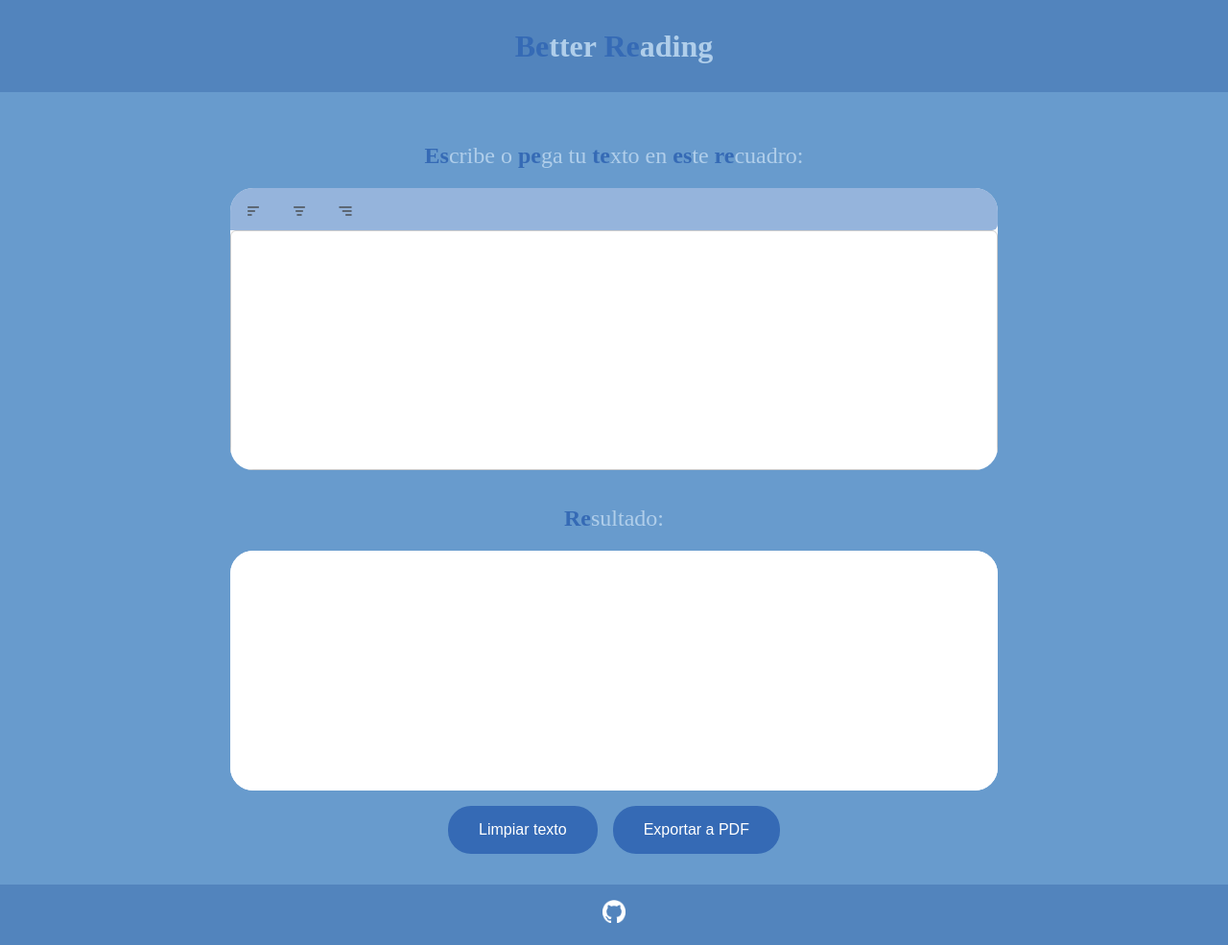
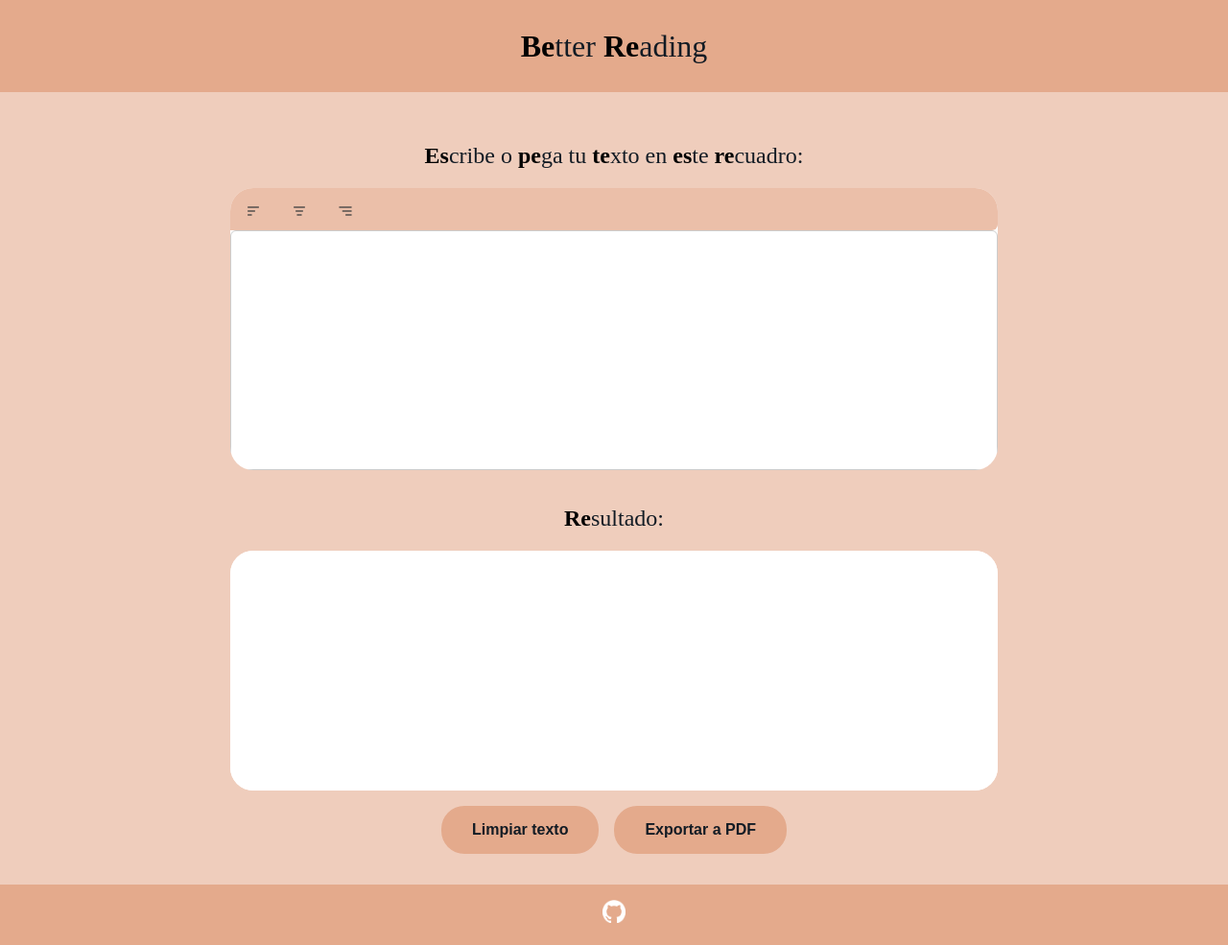
Before and after one commit to MRodriguez3751/Lectura-Bionica, a plain HTML site: page index.html in a window 1280 px wide. Shown: the whole page at 96% size. Drawn offline with nearby package versions, Linux system fonts and the light colour scheme.

Commit message:
Cambios de diseño

```diff
--- a/styles.css
+++ b/styles.css
@@ -14,16 +14,16 @@ body {
   margin: 0;
   padding: 0;
   line-height: 1.5;
-  color: #000;
+  color: #121b24;
   display: grid;
   grid-template: auto 1fr auto;
-  background-color: #689bcd;
+  background-color: #efcdbc;
   min-height: 100vh;
 }
 
 header {
   padding: 1.5rem 1rem;
-  background-color: #5284bd;
+  background-color: #e4aa8c;
   display: flex;
   margin-bottom: auto;
   align-items: center;
@@ -34,7 +34,8 @@ h1 {
   margin: 0;
   padding: 0;
   font-size: 2rem;
-  color: #b0ceea;
+  color: #121b24;
+  font-weight: 500;
 }
 
 h2 {
@@ -43,7 +44,7 @@ h2 {
   font-size: 1.5rem;
   font-weight: normal;
   text-align: center;
-  color: #b0ceea;
+  color: #121b24;
 }
 
 .content {
@@ -78,20 +79,22 @@ h2 {
   height: clamp(7.5rem, calc(100vh - 150px), 15.625rem);
   padding: 0.8rem;
   background: white;
-  color: #81a5f7;
+  color: #121b24;
   border-radius: 0.5rem;
   min-height: 6.25rem;
   font-size: 1em;
   font-family: "Hepta Slab", serif;
   line-height: 1.6;
+  word-break: break-all;
+  white-space: pre-wrap;
   overflow-wrap: break-word;
   overflow-y: auto;
   scrollbar-width: thin;
 }
 
 strong{
-  font-weight: bold;
-  color: #356ab5;
+  font-weight: 900;
+  color: #020202;
 }
 
 .buttons {
@@ -104,7 +107,7 @@ strong{
 footer {
   margin-top: auto;
   padding: 1rem;
-  background-color: #5284bd;
+  background-color: #e4aa8c;
   color: #040d16;
   align-items: center;
   justify-content: center;
@@ -115,15 +118,16 @@ footer {
 }
 
 .editorBtn {
-  background-color: #729bd1;
-  color: white;
+  background-color: #e4aa8c;
+  color: #121b24;
   padding: 1rem 1rem 0.5rem;
 }
 
 .actionBtn {
   border-radius: 1.5rem;
-  background-color: #356ab5;
-  color: #fff;
+  background-color: #e4aa8c;
+  color: #121b24;
+  font-weight: bold;
   padding: 1rem 2rem;
 }
 
@@ -193,7 +197,7 @@ img:hover {
   width: 100%;
   min-height: fit-content;
   gap: 0;
-  background-color: #729bd1;
+  background-color: #e4aa8c;
   opacity: 0.75;
   border-radius: 0.375rem;
 }
@@ -204,14 +208,17 @@ img:hover {
   min-height: 12.5rem;
   padding: 0.8rem;
   border: 1px solid #ccc;
-  color: #81a5f7;
+  color: #121b24;
   border-radius: 0.375rem;
   font-size: 1em;
   font-family: "Hepta Slab", serif;
   outline: none;
   line-height: 1.5;
+  word-break: break-all;
+  white-space: pre-wrap;
   overflow-wrap: break-word;
   overflow-y: auto;
+  overflow-x: none;
 }
 
 @media (max-width: 600px) {
```
